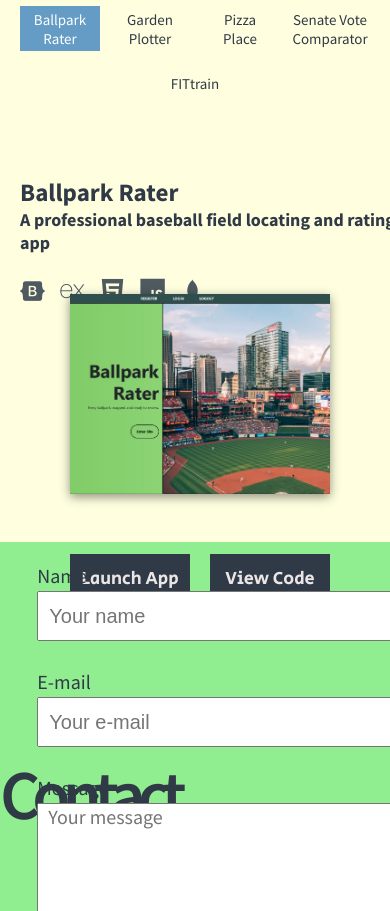
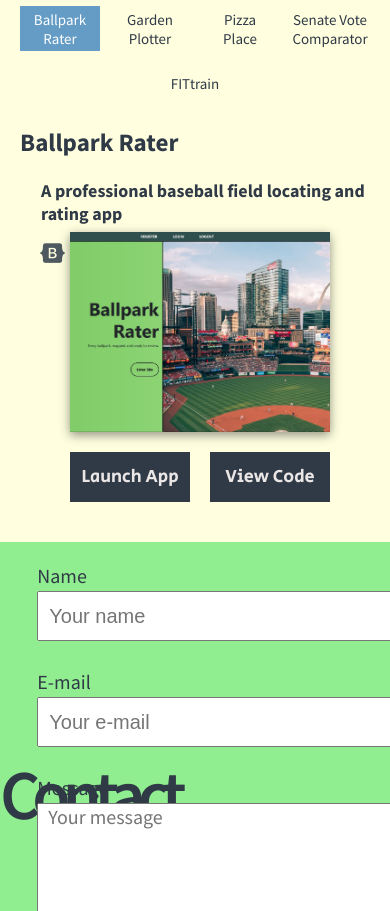
Before and after one commit to krause-matt/mattkrause-portfolio, a React (Create React App) app: page / in a window 390 px wide. Shown: the part 1350-2261 px from the top of the page. Built offline with nearby package versions, Linux system fonts and the light colour scheme.

Commit message:
Responsiveness for projects component complete

```diff
--- a/src/components/projects.scss
+++ b/src/components/projects.scss
@@ -113,6 +113,14 @@
           margin-left: 1rem;
         }
 
+        @include screen-sixhundred {
+          transform: translateY(-3rem);
+        }
+
+        @include screen-small {
+          transform: none;
+        }
+
         .projects {
           font-size: 7rem;
           font-weight: 600;
@@ -172,6 +180,11 @@
 
           @include screen-sixhundred {
             flex-direction: row;
+            margin-top: -3rem;
+          }
+
+          @include screen-small {
+            margin-bottom: 2rem;
           }
 
           button {
@@ -225,7 +238,7 @@
         }
 
         @include screen-sixhundred {
-          margin: 5rem 1rem 0 2rem;
+          margin: 0 1rem 0 2rem;
           justify-content: flex-start;
         }
 
@@ -253,6 +266,10 @@
           @include screen-sixhundred {
             font-size: 2.5rem;
           }
+
+          @include screen-small {
+            display: none;
+          }
         }
 
         h3 {
@@ -269,6 +286,11 @@
 
           @include screen-sixhundred {
             font-size: 1.8rem;
+            padding: 2.1rem;
+          }
+
+          @include screen-small {
+            display: none;
           }
         }
 
@@ -296,8 +318,13 @@
           }
 
           @include screen-sixhundred {
-            margin-top: -2rem;
+            margin-top: -5rem;
+            padding-left: 2rem;
             justify-content: flex-start;
+          }
+
+          @include screen-small {
+            display: none;
           }
 
 
```
